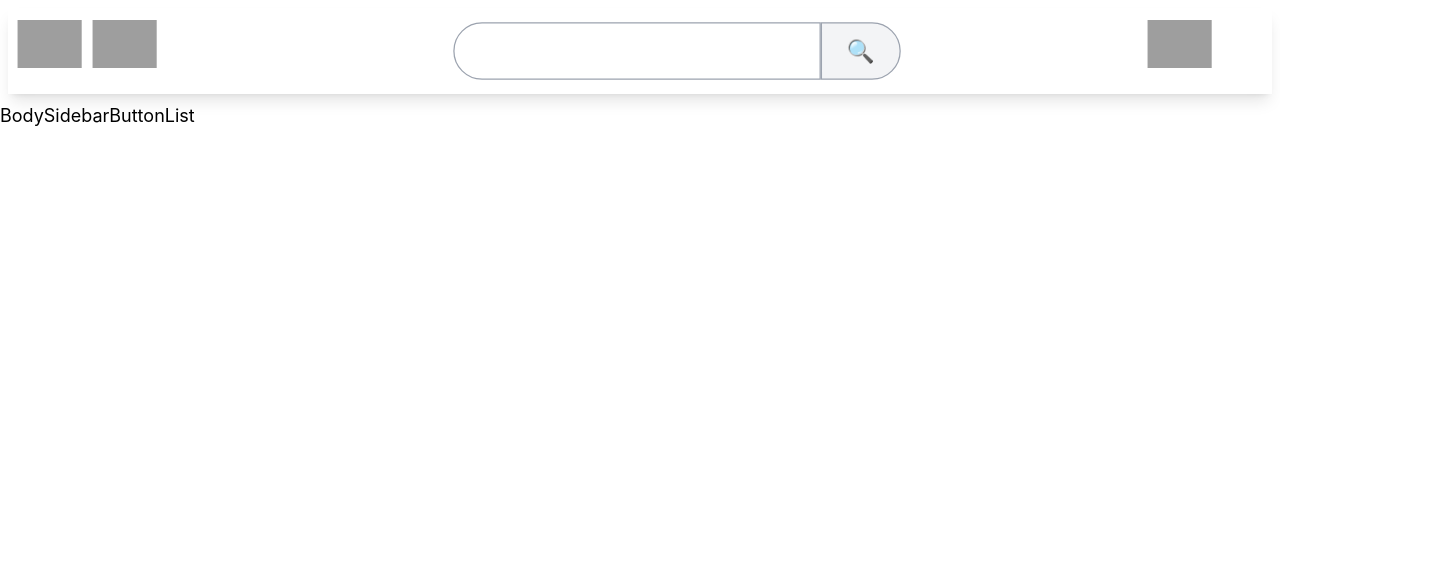
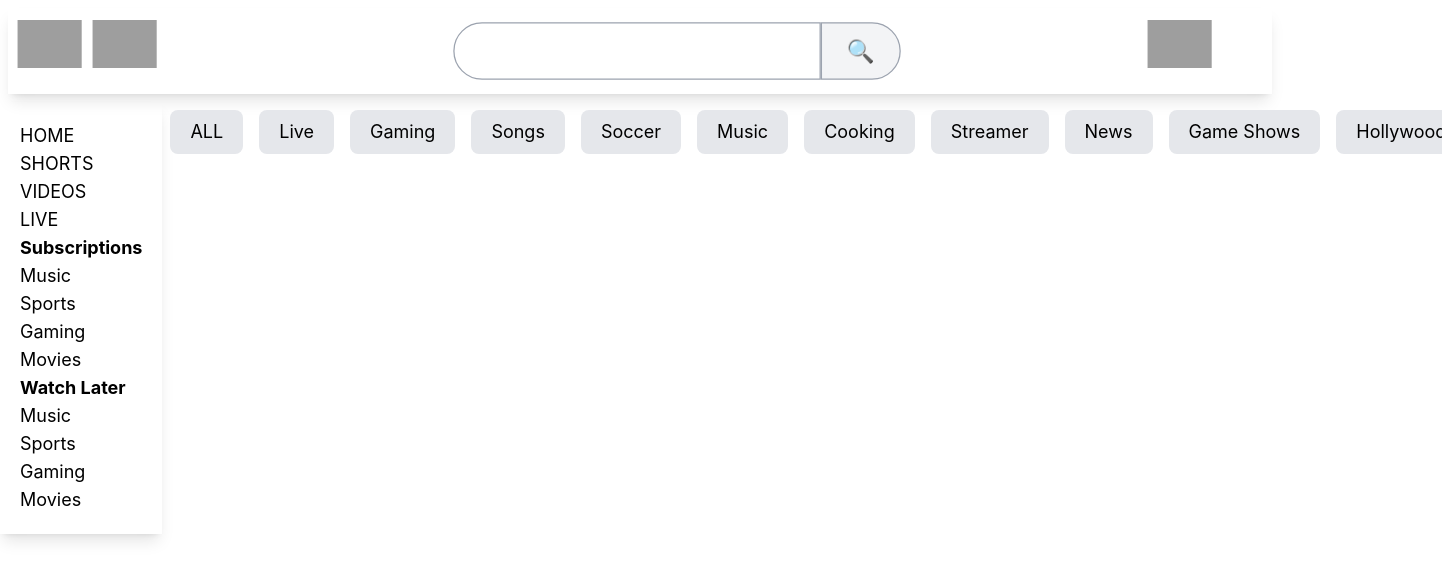
Before and after one commit to amitnandan/Youtube, a React (Create React App) app: page / in a window 1280 px wide. Shown: the top 580 px of the page, 1442 px wide, since content can reach past the window. Built offline with nearby package versions, Linux system fonts and the light colour scheme; grey boxes are pictures that could not be loaded.

Commit message:
added sidebar

```diff
--- a/package.json
+++ b/package.json
@@ -3,12 +3,14 @@
   "version": "0.1.0",
   "private": true,
   "dependencies": {
+    "@reduxjs/toolkit": "^2.0.1",
     "@testing-library/jest-dom": "^5.17.0",
     "@testing-library/react": "^13.4.0",
     "@testing-library/user-event": "^13.5.0",
     "nodemon": "^3.0.2",
     "react": "^18.2.0",
     "react-dom": "^18.2.0",
+    "react-redux": "^9.0.4",
     "react-scripts": "5.0.1",
     "web-vitals": "^2.1.4"
   },
--- a/src/App.js
+++ b/src/App.js
@@ -1,13 +1,16 @@
 import "./App.css";
+import { Provider } from "react-redux";
 import Body from "./components/Body";
 import Head from "./components/Head";
+import store from "./utils/store";
 
 function App() {
   return (
-    <div className="text-lg ">
-      <Head />
-      <Body />
-      {/*
+    <Provider store={store}>
+      <div className="text-lg ">
+        <Head />
+        <Body />
+        {/*
 
       Head
       Body
@@ -19,7 +22,8 @@ function App() {
             VideoCard
 
       */}
-    </div>
+      </div>
+    </Provider>
   );
 }
 
--- a/src/components/Body.js
+++ b/src/components/Body.js
@@ -4,8 +4,7 @@ import MainContainer from "./MainContainer";
 
 const Body = () => {
   return (
-    <div className="flex">
-      Body
+    <div className="flex ">
       <Sidebar />
       <MainContainer />
     </div>
--- /dev/null
+++ b/src/components/Button.js
@@ -0,0 +1,13 @@
+import React from "react";
+
+const Button = ({ name }) => {
+  return (
+    <div>
+      <button className="px-5 py-2 m-2 bg-gray-200 rounded-lg whitespace-nowrap">
+        {name}
+      </button>
+    </div>
+  );
+};
+
+export default Button;
--- a/src/components/ButtonList.js
+++ b/src/components/ButtonList.js
@@ -1,9 +1,33 @@
 import React from "react";
+import Button from "./Button";
+
+const list = [
+  "ALL",
+  "Live",
+  "Gaming",
+  "Songs",
+  "Soccer",
+  "Music",
+  "Cooking",
+  "Streamer",
+  "News",
+  "Game Shows",
+  "Hollywood Music",
+  "Motivation",
+  "Gadgets",
+  "Pop Music",
+  "Love Songs",
+  "Mantras",
+  "Lessons",
+  "Guitar",
+];
 
 const ButtonList = () => {
   return (
-    <div>
-      <h1>ButtonList</h1>
+    <div className="flex  overflow-x-auto container">
+      {list.map((tags, index) => (
+        <Button key={index} name={tags} />
+      ))}
     </div>
   );
 };
--- a/src/components/Head.js
+++ b/src/components/Head.js
@@ -1,14 +1,24 @@
 import React from "react";
+import { toggleMenu } from "../utils/appSlice";
+import { useDispatch } from "react-redux";
 
 const Head = () => {
+  const dispatch = useDispatch();
+
+  const toggleMenuHandler = () => {
+    dispatch(toggleMenu());
+  };
+
   return (
     <div className="grid grid-flow-col p-5 m-2 shadow-lg">
       <div className="flex  col-span-1">
         <img
-          className="h-8 scale-150 mr-8"
+          className="h-8 scale-150 mr-8 cursor-pointer"
+          onClick={() => toggleMenuHandler()}
           alt="menu"
           src="https://encrypted-tbn0.gstatic.com/images?q=tbn:ANd9GcRg6XmeytVztUaFJUj33AK5aORf5WDurpnW-w&usqp=CAU"
         />
+
         <img
           className="h-8 scale-150 "
           alt="logo"
--- a/src/components/MainContainer.js
+++ b/src/components/MainContainer.js
@@ -3,7 +3,7 @@ import ButtonList from "./ButtonList";
 
 const MainContainer = () => {
   return (
-    <div>
+    <div className="">
       <ButtonList />
     </div>
   );
--- a/src/components/Sidebar.js
+++ b/src/components/Sidebar.js
@@ -1,7 +1,37 @@
 import React from "react";
+import { useSelector } from "react-redux";
 
 const Sidebar = () => {
-  return <div>Sidebar</div>;
+  const isMenuOpen = useSelector((store) => store.app.isMenuOpen);
+
+  if (!isMenuOpen) return null;
+
+  return (
+    <div className="p-5 shadow-lg w-48">
+      <ul>
+        <li>HOME</li>
+        <li>SHORTS</li>
+        <li>VIDEOS</li>
+        <li>LIVE</li>
+      </ul>
+
+      <h1 className="font-bold  ">Subscriptions</h1>
+      <ul>
+        <li>Music</li>
+        <li>Sports</li>
+        <li>Gaming</li>
+        <li>Movies</li>
+      </ul>
+
+      <h1 className="font-bold ">Watch Later</h1>
+      <ul>
+        <li>Music</li>
+        <li>Sports</li>
+        <li>Gaming</li>
+        <li>Movies</li>
+      </ul>
+    </div>
+  );
 };
 
 export default Sidebar;
--- /dev/null
+++ b/src/utils/appSlice.js
@@ -0,0 +1,16 @@
+import { createSlice } from "@reduxjs/toolkit";
+
+const appSlice = createSlice({
+  name: "app",
+  initialState: {
+    isMenuOpen: true,
+  },
+  reducers: {
+    toggleMenu: (state, action) => {
+      state.isMenuOpen = !state.isMenuOpen;
+    },
+  },
+});
+
+export const { toggleMenu } = appSlice.actions;
+export default appSlice.reducer;
--- /dev/null
+++ b/src/utils/constants.js
@@ -0,0 +1,2 @@
+const YOUTUBE_VIDEO_API =
+  "https://youtube.googleapis.com/youtube/v3/videos?part=snippet%2CcontentDetails%2Cstatistics&chart=mostPopular&regionCode=US&key=[YOUR_API_KEY]";
--- /dev/null
+++ b/src/utils/store.js
@@ -0,0 +1,10 @@
+import { configureStore } from "@reduxjs/toolkit";
+import appSlice from "./appSlice";
+
+const store = configureStore({
+  reducer: {
+    app: appSlice,
+  },
+});
+
+export default store;
```
Also changed, not shown: 1 other file (tests, documents, lock files or other folders).
